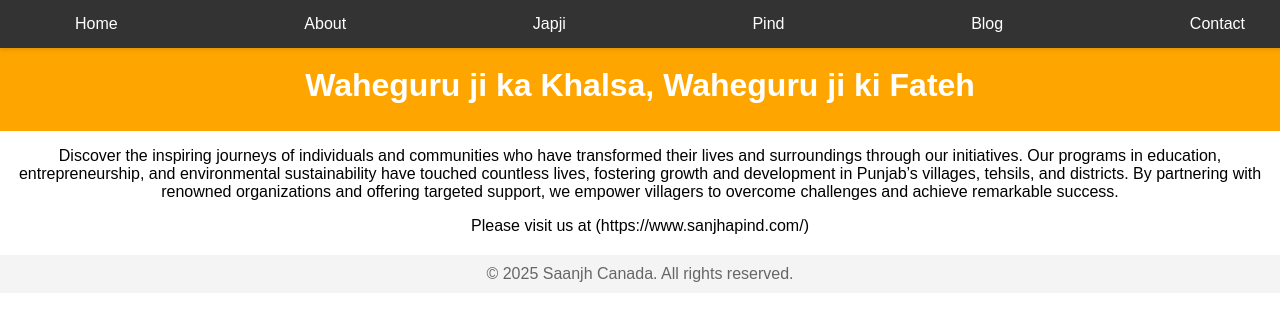
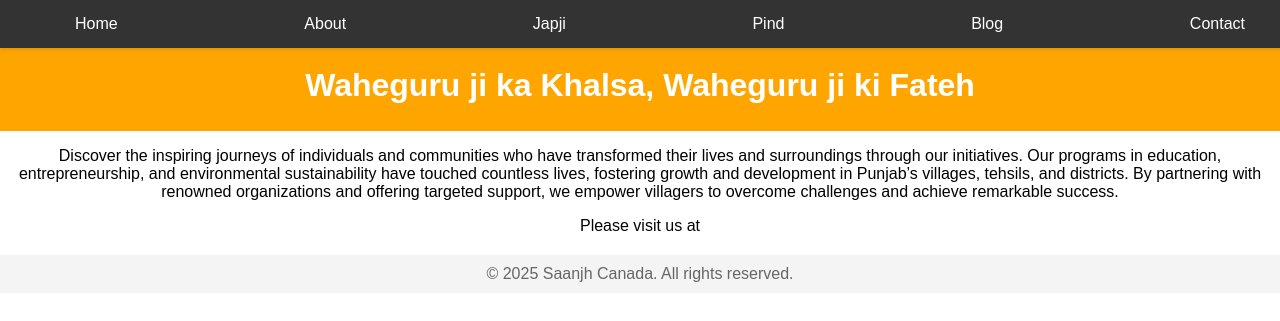
Before and after one commit to saanjh-org/saanjh-org.github.io, a Jekyll site: the page built from pind.md, in a window 1280 px wide. Shown: the top 321 px of the page. Built offline with Jekyll 4.4.1, drawn with Linux system fonts in a browser that asks for light colours.

Commit message:
Update link

```diff
--- a/pind.md
+++ b/pind.md
@@ -6,4 +6,4 @@
 
 Discover the inspiring journeys of individuals and communities who have transformed their lives and surroundings through our initiatives. Our programs in education, entrepreneurship, and environmental sustainability have touched countless lives, fostering growth and development in Punjab's villages, tehsils, and districts. By partnering with renowned organizations and offering targeted support, we empower villagers to overcome challenges and achieve remarkable success.
 
-Please visit us at (https://www.sanjhapind.com/)
+Please visit us at [](https://www.sanjhapind.com/)
```
